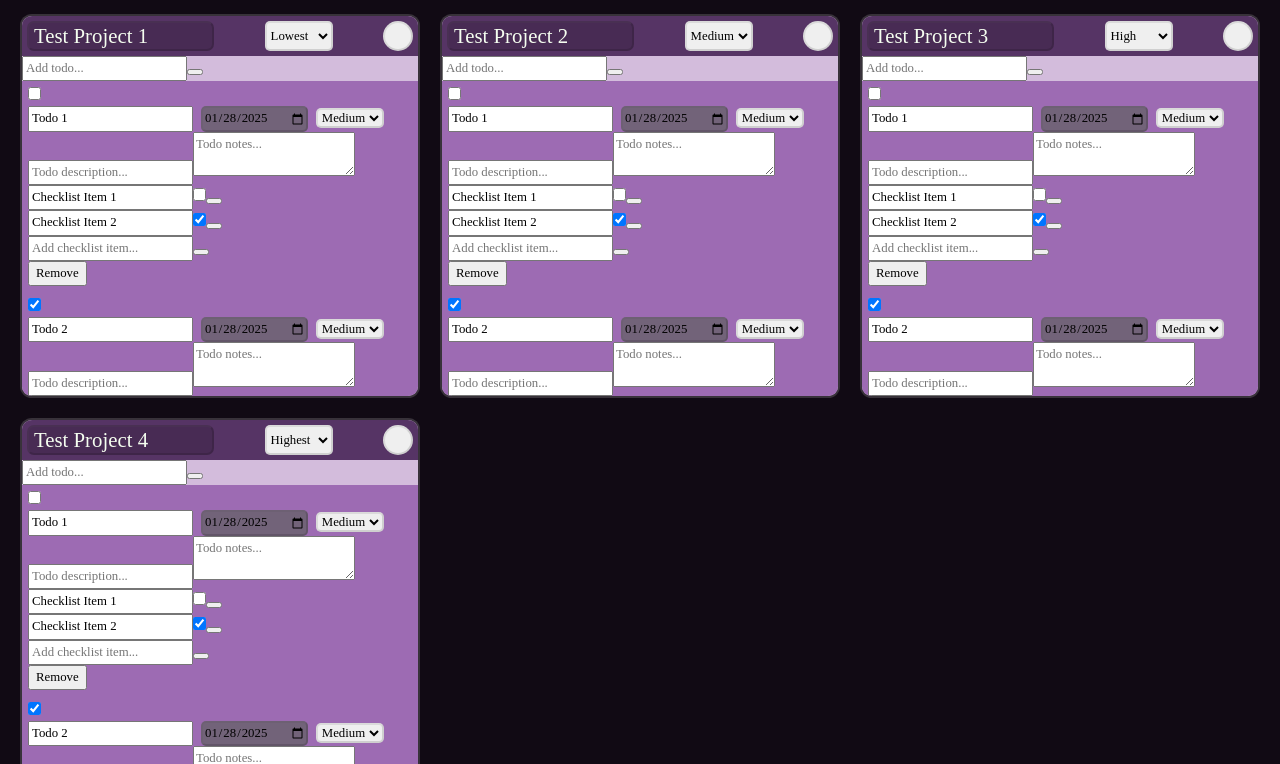
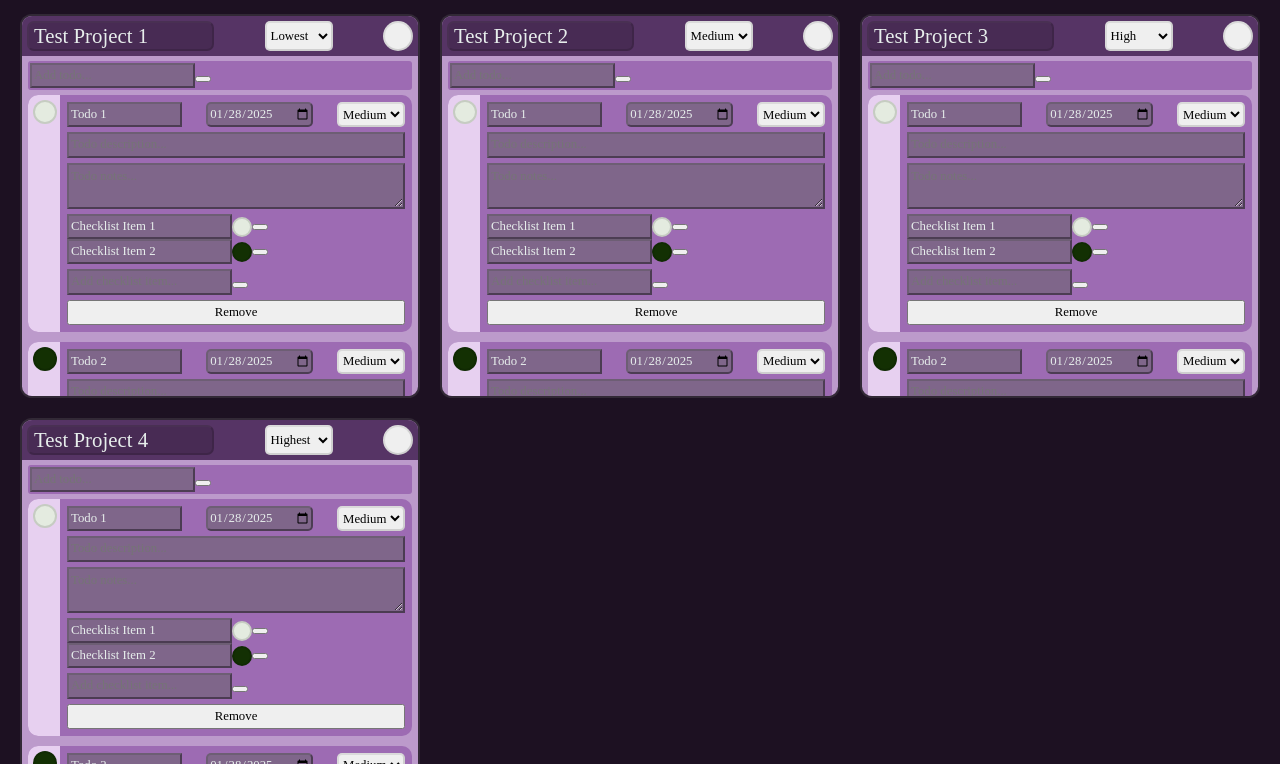
Before and after one commit to LontraSoft/odin-todo, a website built with webpack: page src/template.html in a window 1280 px wide. Shown: the part 36-800 px from the top of the page. Built offline with nearby package versions, Linux system fonts and the light colour scheme; files whose address does not match are found by name.

Commit message:
Update styles

```diff
--- a/src/css/index.css
+++ b/src/css/index.css
@@ -54,20 +54,26 @@ h1, h2, h3, h4, h5, h6 {
 
 
 :root {
-    --background-color: hsl(282, 32%, 6%);
-    --project-color: hsl(282, 32%, 80%);
+    --background-color: hsl(282, 32%, 10%);
+    --project-color: hsl(282, 32%, 70%);
     --project-header-color: hsl(282, 32%, 30%);
     --project-name-background-color: hsl(282, 32%, 25%);
-    --project-name-text-color: hsl(99, 93%, 97%);
+    --light-text-color: hsl(99, 93%, 97%);
     --todo-color: hsl(282, 32%, 56%);
-    --todo-input-color: hsl(282, 10%, 43%);
+    --todo-sidebar-color: hsl(282, 52%, 88%);
+    --todo-input-color: hsl(282, 15%, 47%);
     --textbox-color: hsl(159, 17%, 92%);
-    --add-button-color: hsl(99, 93%, 65%);
+
+    --add-button-color: hsl(99, 93%, 70%);
     --remove-button-color: hsl(350, 77%, 40%);
+    --checkbox-color: hsl(99, 20%, 90%);
+    --checkbox-hover-color: hsl(99, 50%, 70%);
+    --checkbox-complete-color: hsl(99, 90%, 10%);
 
     --dark-text-color: var(--background-color);
     --light-text-color: var(--textbox-color);
 
+    --todo-border-radius: 10px;
     --header-size: 30px;
 }
 
@@ -130,7 +136,7 @@ header {
 
 .project-name {
     background-color: var(--project-name-background-color);
-    color: var(--project-name-text-color);
+    color: var(--light-text-color);
     border: 2px outset #0002;
     border-radius: 7px;
     padding: 0 5px;
@@ -149,23 +155,120 @@ header {
     width: 30px;
     height: 30px;
 }
+
+.project-body {
+    margin: 0 6px;
+}
+
+.project-body textarea,
+.project-body input[type='date'],
+.project-body input[type='text'] {
+    background-color: var(--todo-input-color);
+    border: 2px outset #0006;
+    color: var(--light-text-color);
+}
+
+.add-todo-container {
+    background-color: var(--todo-color);
+    border-radius: 3px;
+
+    padding: 2px;
+    margin: 5px 0;
 }
 
 .todo-list {
     display: flex;
     flex-direction: column;
     gap: 10px;
-    margin: 1rem;
+    overflow: auto;
 }
 
 .todo-container {
+    display: flex;
+
     background-color: var(--todo-color);
-    padding: 6px;
+    border-radius: var(--todo-border-radius);
+}
+
+.todo-sidebar {
+    flex: 0;
+
+    background-color: var(--todo-sidebar-color);
+    border-radius: var(--todo-border-radius) 0 0 var(--todo-border-radius);
+
+    padding: 5px;
+    width: 32px;
+}
+
+input[type='checkbox'] {
+    appearance: none;
+
+    background-color: var(--checkbox-color);
+    border: 2px solid #0002;
+    border-radius: 50%;
+}
+
+input[type='checkbox']:hover {
+    background-color: var(--checkbox-hover-color);
+
+    transform: scale(0.95, 0.95);
+    transition:
+	background-color 0.2s,
+	transform 0.2s;
+}
+
+input[type='checkbox']:checked {
+    background-color: var(--checkbox-complete-color);
+
+    transform: scale(1, 1);
+}
+
+.todo-complete-checkbox {
+    width: 24px;
+    height: 24px;
+}
+
+.todo-complete-checkbox:checked::after {
+    content: '';
+    display: inline-block;
+
+    background-image: url('../images/icons/tick-mark.png');
+    background-position: center;
+    background-size: 22px;
+
+    position: absolute;
+    left: -1px;
+    top: -1px;
+    width: 22px;
+    height: 22px;
+
+    filter: brightness(0) saturate(100%) invert(81%) sepia(50%) saturate(666%) hue-rotate(42deg) brightness(99%) contrast(95%);
+}
+
+.todo-content-container {
+    flex: 1;
+
+    padding: 7px;
+}
+
+.todo-content-header {
+    display: flex;
+    justify-content: space-between;
+
+    margin-bottom: 5px;
+}
+
+.todo-content-body {
+    display: flex;
+    flex-direction: column;
+    gap: 5px;
 }
 
 .todo-name {
     display: inline;
     margin-right: 0.5rem;
+
+    width: 18ch;
 }
 
 .todo-due-date {
@@ -184,3 +287,13 @@ header {
     border: 2px outset #0002;
     border-radius: 5px;
 }
+
+.todo-checklist-item {
+    display: flex;
+    align-items: center;
+}
+
+.checklist-item-checkbox {
+    width: 20px;
+    height: 20px;
+}
```
